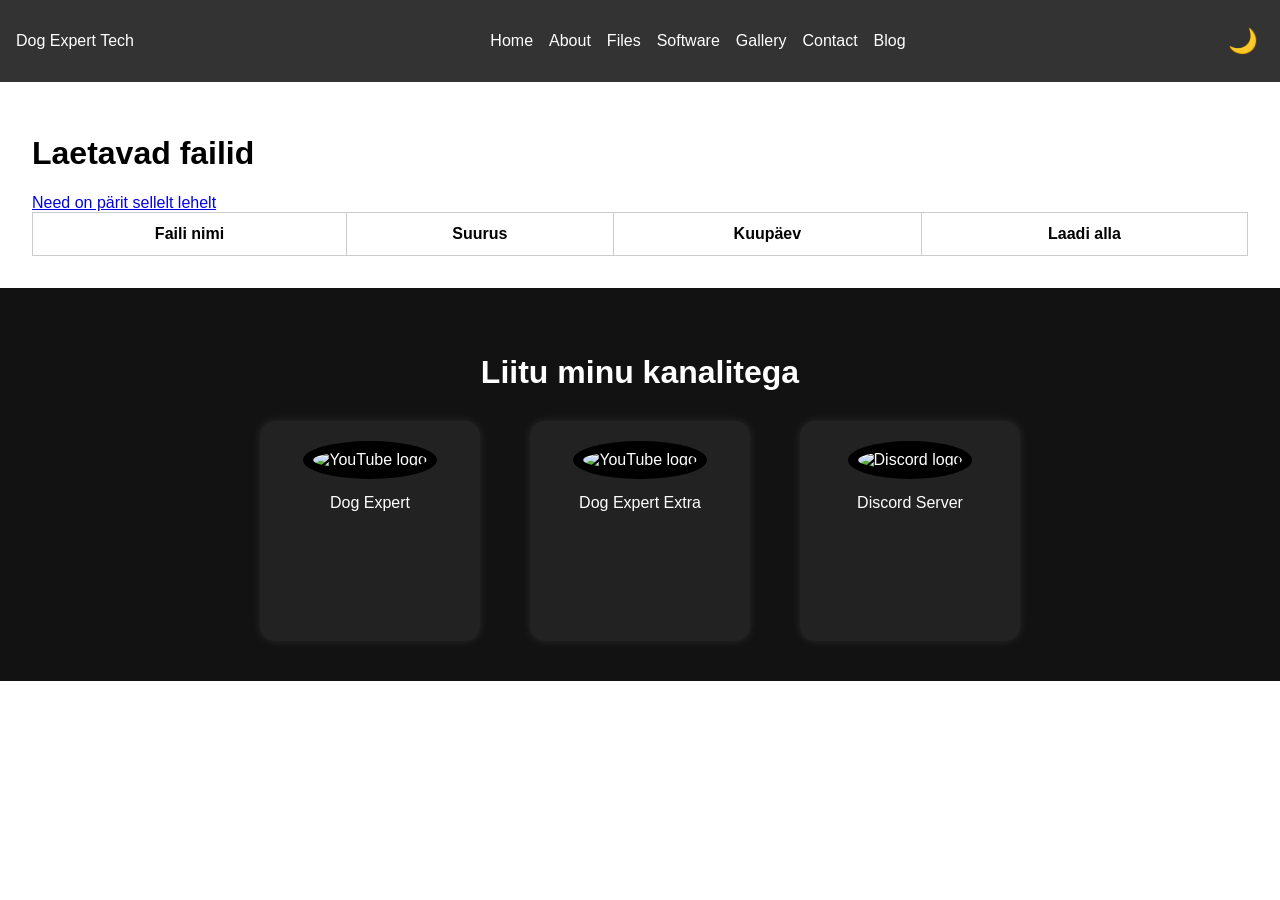
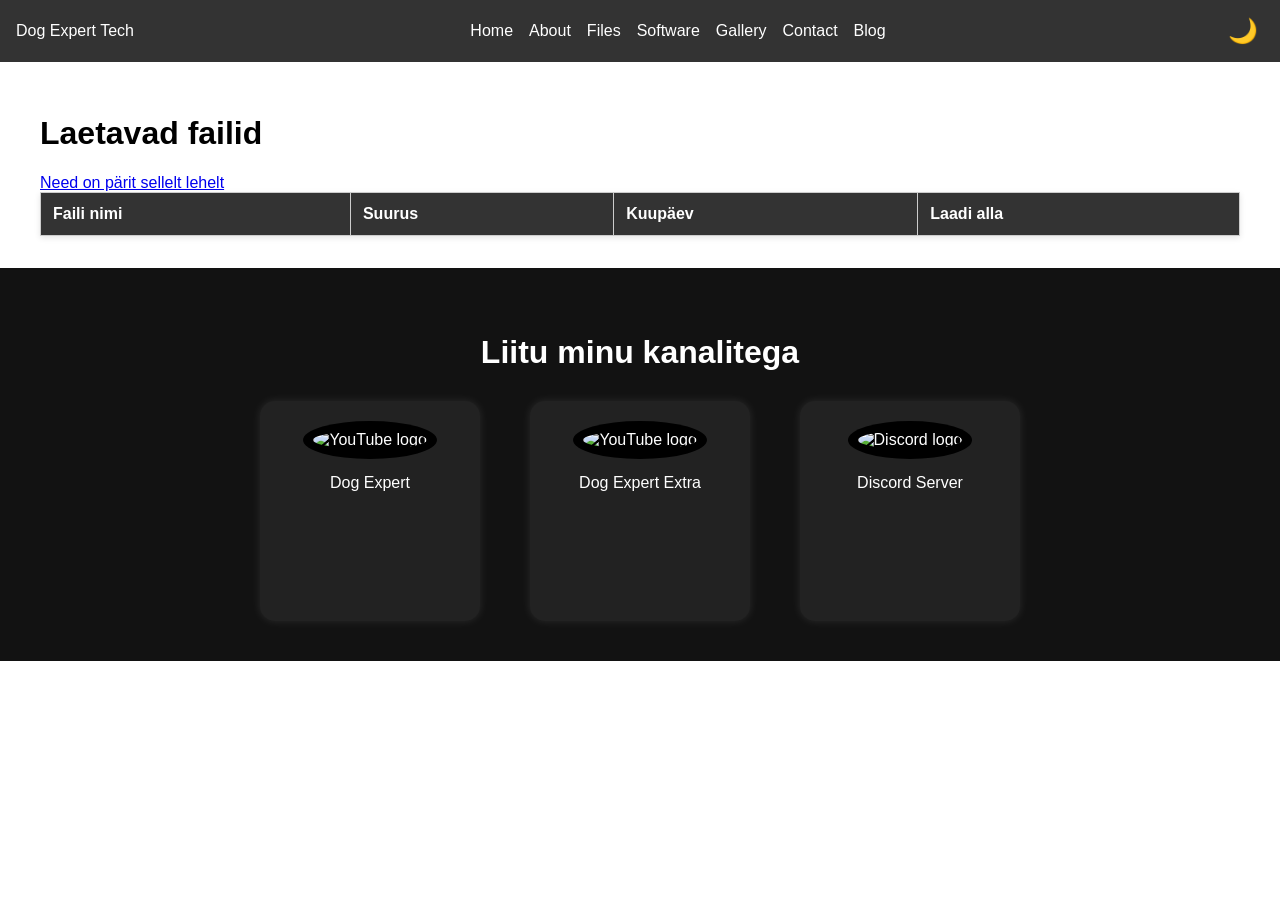

st56

--- a/software/style.css
+++ b/software/style.css
@@ -12,6 +12,7 @@ body.dark {
   color: white;
 }
 
+/* --- NAVBAR --- */
 .navbar {
   display: flex;
   justify-content: space-between;
@@ -25,11 +26,18 @@ body.dark {
   list-style: none;
   display: flex;
   gap: 1em;
+  margin: 0;
+  padding: 0;
 }
 
 .nav-links a {
   color: white;
   text-decoration: none;
+  transition: color 0.2s ease;
+}
+
+.nav-links a:hover {
+  color: #ff4444;
 }
 
 #theme-toggle {
@@ -40,21 +48,60 @@ body.dark {
   color: white;
 }
 
+/* --- MAIN --- */
 main {
   padding: 2em;
+  max-width: 1200px;
+  margin: auto;
 }
 
+/* --- TABLE --- */
 table {
   width: 100%;
   border-collapse: collapse;
+  background: #fff;
+  box-shadow: 0 2px 6px rgba(0,0,0,0.1);
 }
 
-table th, table td {
+table th,
+table td {
   padding: 0.75em;
   border: 1px solid #ccc;
+  text-align: left;
 }
 
-body.dark table th,
-body.dark table td {
+table th {
+  background: #333;
+  color: #fff;
+  font-weight: bold;
+}
+
+table tr:nth-child(even) {
+  background: #f9f9f9;
+}
+
+table tr:hover {
+  background: #f1f1f1;
+}
+
+body.dark table {
+  background: #1e1e1e;
+  box-shadow: 0 2px 8px rgba(0,0,0,0.6);
+}
+
+body.dark table th {
+  background: #222;
+}
+
+body.dark table td,
+body.dark table th {
   border-color: #444;
+}
+
+body.dark table tr:nth-child(even) {
+  background: #1a1a1a;
+}
+
+body.dark table tr:hover {
+  background: #2a2a2a;
 }
